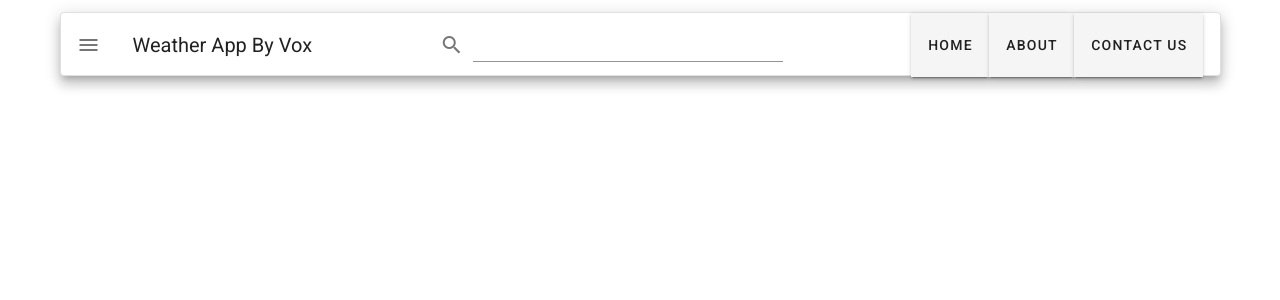
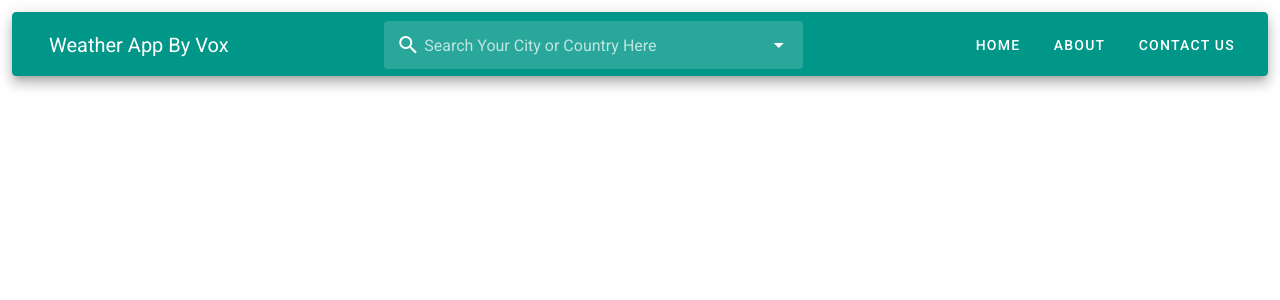
Before and after one commit to mahdizadehamir/vue2-weather-app, a Vue app: page / in a window 1280 px wide. Shown: the top 300 px of the page. Built offline with nearby package versions, Linux system fonts and the light colour scheme.

Commit message:
navigationBar Created with Teal Mode

```diff
--- a/src/components/NavigationBar.vue
+++ b/src/components/NavigationBar.vue
@@ -1,54 +1,99 @@
 <template>
   <div>
-    <v-toolbar elevation="9" flat outlined rounded>
-      <v-app-bar-nav-icon @click.stop="drawer = !drawer"></v-app-bar-nav-icon>
-      <v-toolbar-title>Weather App By Vox</v-toolbar-title>
+    <v-toolbar elevation="9" dark color="teal" outlined rounded>
+      <v-app-bar-nav-icon
+        class="d-sm-none"
+        @click.stop="drawer = !drawer"
+      ></v-app-bar-nav-icon>
+      <v-toolbar-title class="d-none d-md-block white--text">Weather App By Vox</v-toolbar-title>
       <v-spacer></v-spacer>
-      <v-text-field
+      <v-autocomplete
+        v-model="select"
+        :loading="loading"
+        :search-input.sync="search"
+        cache-items
+        flat
+        :items="items"
+        label="Search Your City or Country Here"
         hide-details
-        prepend-icon="mdi-magnify"
-        single-line
-      ></v-text-field>
+        hide-no-data
+        solo-inverted
+        prepend-inner-icon="mdi-magnify"
+      ></v-autocomplete>
       <v-spacer></v-spacer>
-      <v-toolbar-items>
-        <v-btn flat>Home</v-btn>
-        <v-btn flat>about</v-btn>
-        <v-btn flat>Contact Us</v-btn>
+      <v-toolbar-items class="d-none d-md-block">
+        <v-btn text>Home</v-btn>
+        <v-btn text @click="toAboutPage()">About</v-btn>
+        <v-btn text>Contact Us</v-btn>
       </v-toolbar-items>
+    </v-toolbar>
+    <!-- //insert drawer for mobile view -->
     <v-navigation-drawer v-model="drawer" absolute bottom temporary>
       <v-list nav dense>
-          <v-list-item-group
-            v-model="group"
-            active-class="deep-purple--text text--accent-4"
-          >
+        <v-list-item-group active-class="deep-purple--text text--accent-4">
           <v-list-item>
-              <v-list-item-title>Foo</v-list-item-title>
+            <v-list-item-title>Home</v-list-item-title>
           </v-list-item>
 
           <v-list-item>
-              <v-list-item-title>Bar</v-list-item-title>
+            <v-list-item-title>About Us</v-list-item-title>
           </v-list-item>
 
           <v-list-item>
-              <v-list-item-title>Fizz</v-list-item-title>
-            </v-list-item>
-
-            <v-list-item>
-              <v-list-item-title>Buzz</v-list-item-title>
+            <v-list-item-title>Contact Me</v-list-item-title>
           </v-list-item>
         </v-list-item-group>
       </v-list>
     </v-navigation-drawer>
-    </v-toolbar>
   </div>
 </template>
 
 <script>
+
 export default {
   name: "NavigationBar",
+  data: () => ({
+    drawer: false,
+    select:null,
+    search:null,
+    loading:false,
+    items:[],
+    states:[]
+  }),
+   watch: {
+      search (val) {
+        val && val !== this.select && this.querySelections(val)
+      },
+    },
+  methods: {
+    toAboutPage() {
+      this.$router.push({ name: "about" });
+    },
+    querySelections (v) {
+        this.loading = true
 
-  data: () => ({
-    'drawer' : false,
-  }),
+        fetch(`http://api.openweathermap.org/geo/1.0/direct?q=${this.search}&limit=5&appid=${process.env.VUE_APP_WEATHER_API}`)
+        .then(res => res.clone().json())
+        .then(res => {
+          let allStates = [];
+          console.log(res)
+          for(let i = 0 ; i < res.length ; i++){
+              allStates.push(res[i].name+ " " +res[i].state + " " + res[i].country )
+          }
+          this.items = allStates
+        })
+
+        // Simulated ajax query
+        setTimeout(() => {
+          this.items = this.states.filter(e => {
+            return (e || '').toLowerCase().indexOf((v || '').toLowerCase()) > -1
+          })
+          this.loading = false
+        }, 500)
+      },
+
+  },
+  mounted(){
+  }
 };
 </script>
--- a/src/views/HomeView.vue
+++ b/src/views/HomeView.vue
@@ -1,5 +1,5 @@
 <template>
-  <v-container>
+  <v-container fluid class="container ">
     <NavigationBar />
   </v-container>
 </template>
@@ -15,3 +15,8 @@
   },
 };
 </script>
+<style scoped>
+.container {
+  height: 100vh;
+}
+</style>
```
Also changed, not shown: src/components/WeatherInfo.vue (added, +21 -0 lines), 1 other file (tests, documents, lock files or other folders). Lines whose indentation alone changed are shown as unchanged.
